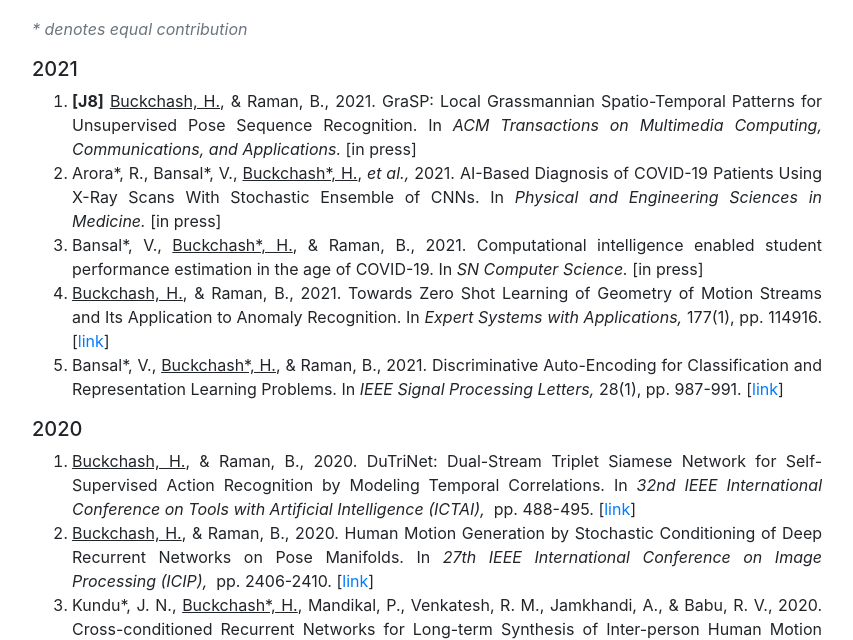
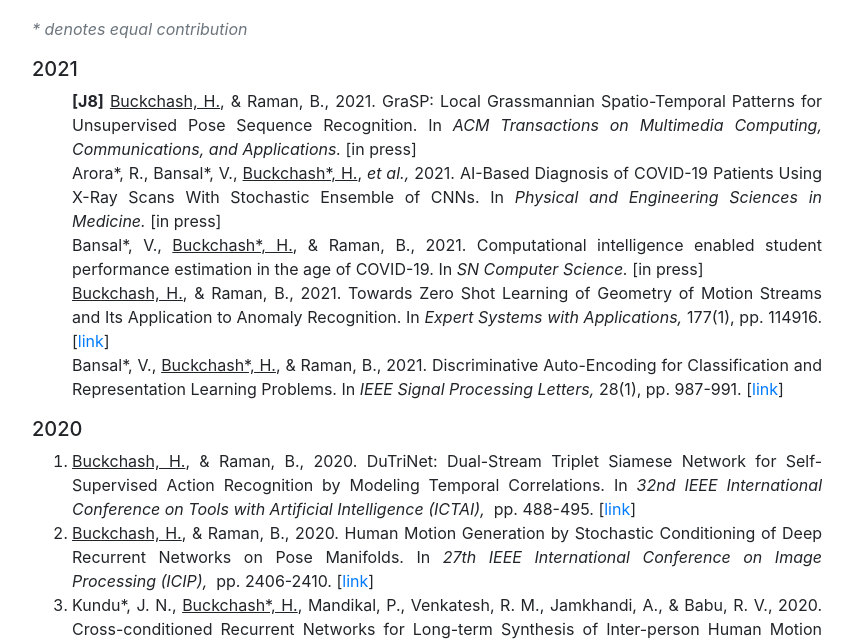
Before and after one commit to hbachchas/hbachchas.github.io, a plain HTML site: page pub.html in a window 1280 px wide. Shown: the part 75-715 px from the top of the page, without its empty margins (205-1058 px from the left). Drawn offline with nearby package versions, Linux system fonts and the light colour scheme.

Commit message:
Update pub.html

```diff
--- a/pub.html
+++ b/pub.html
@@ -47,7 +47,7 @@
                 <div class="col">
                     <p class="text-muted"><em>* denotes equal contribution</em></p>
                     <h5>2021</h5>
-                    <ol list-style-type: none;>
+                    <ol style="list-style-type: none;">
                         <li><b>[J8]</b> <span style="text-decoration: underline;">Buckchash, H.</span>, &amp; Raman, B., 2021. GraSP: Local Grassmannian Spatio-Temporal Patterns for Unsupervised Pose Sequence Recognition. In&nbsp;<em>ACM Transactions on Multimedia Computing, Communications, and Applications. </em>[in press]</li>
                         <li>Arora*, R., Bansal*, V., <span style="text-decoration: underline;">Buckchash*, H.</span>,&nbsp;<em>et al.,</em>&nbsp;2021. AI-Based Diagnosis of COVID-19 Patients Using X-Ray Scans With Stochastic Ensemble of CNNs. In&nbsp;<em>Physical and Engineering Sciences in Medicine. </em>[in press]</li>
                         <li>Bansal*, V., <span style="text-decoration: underline;">Buckchash*, H.</span>, &amp; Raman, B., 2021. Computational intelligence enabled student performance estimation in the age of COVID-19. In&nbsp;<em>SN Computer Science. </em>[in press]</li>
```
